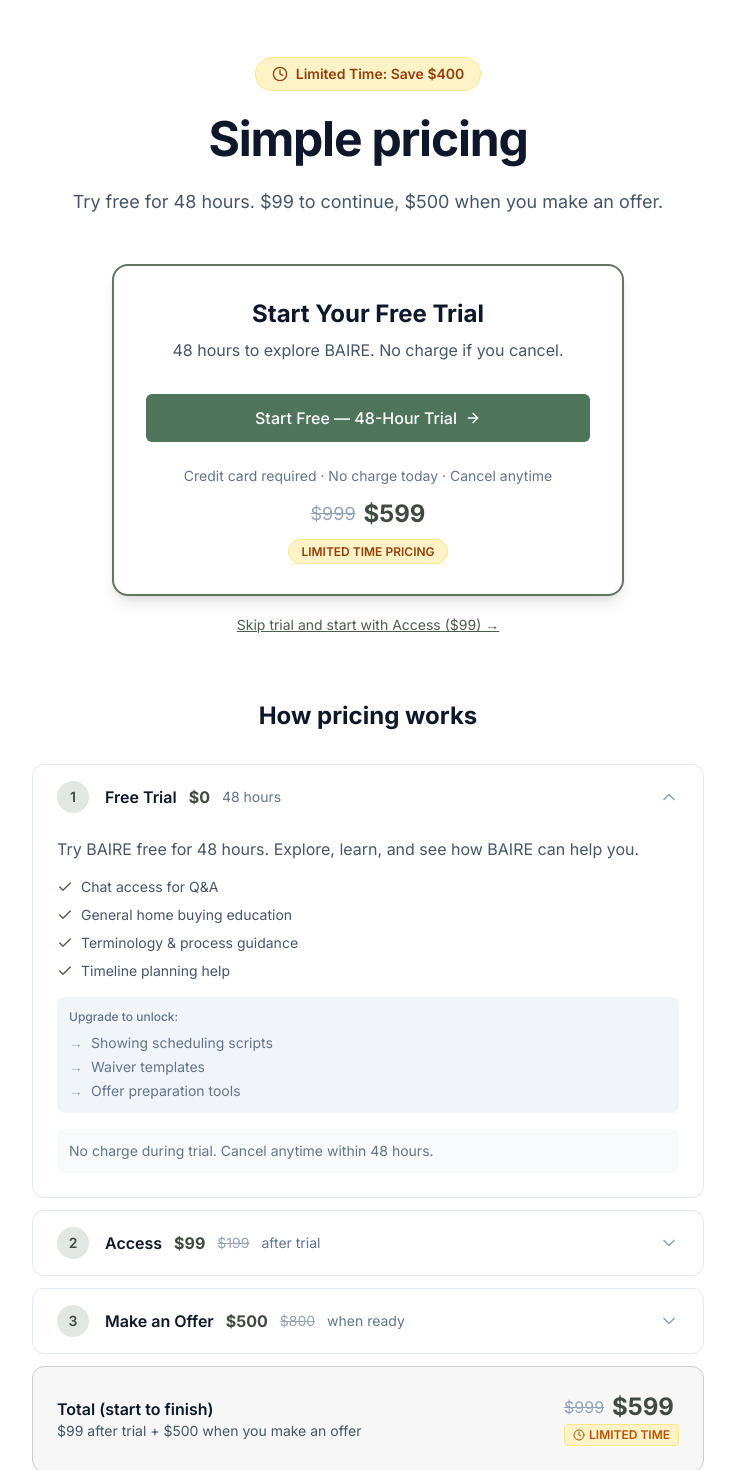
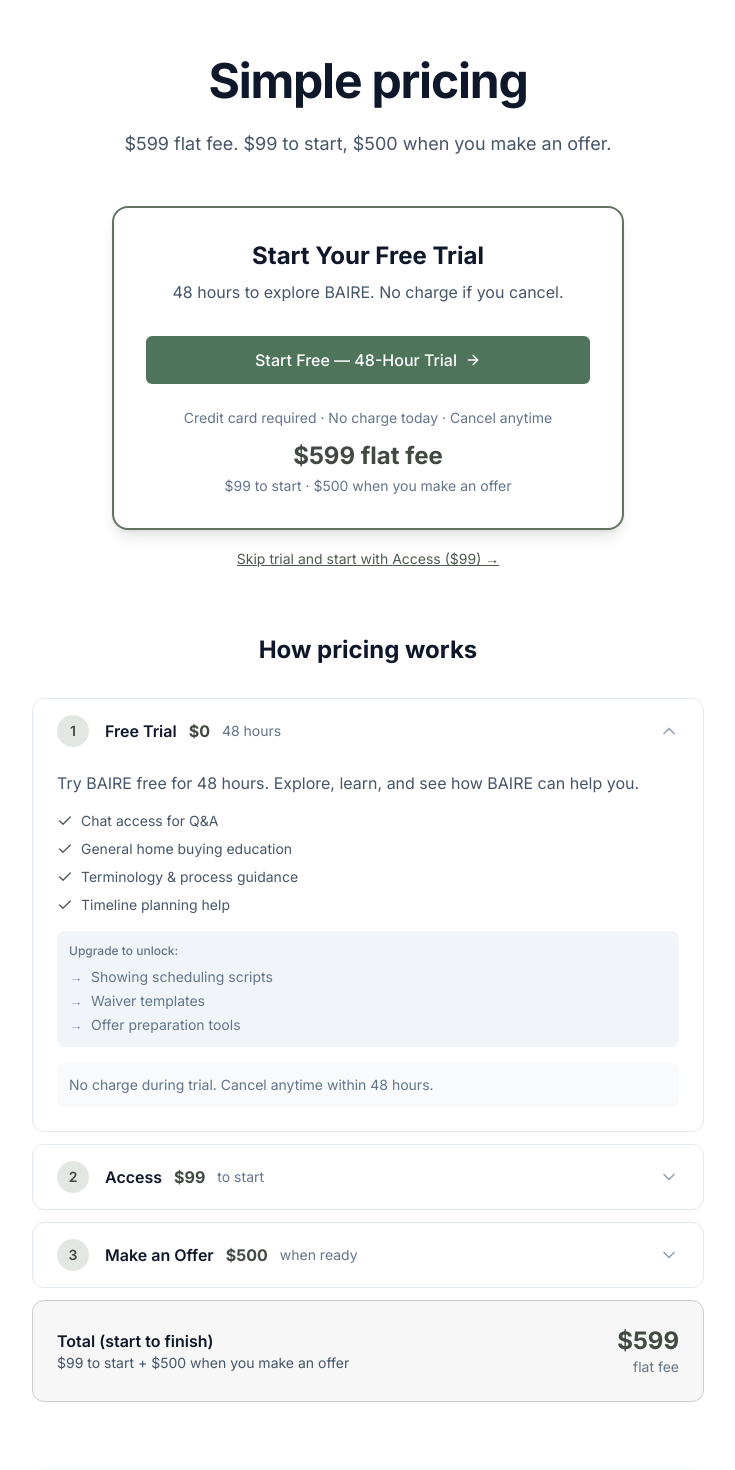
Before and after one commit to geoffbailey114/baireapp, a Next.js app: page /pricing in a window 1280 px wide. Shown: the part 120-1590 px from the top of the page, without its empty margins (272-1007 px from the left). Built offline with nearby package versions, Linux system fonts and the light colour scheme.

Commit message:
fee homepage tweaks

```diff
--- a/app/pricing/page.tsx
+++ b/app/pricing/page.tsx
@@ -1,6 +1,6 @@
 import type { Metadata } from 'next'
 import Link from 'next/link'
-import { ArrowRight, Clock } from 'lucide-react'
+import { ArrowRight } from 'lucide-react'
 import { Button } from '@/components/ui/button'
 import { APP_NAME, APP_URL } from '@/lib/constants'
 import { PricingAccordion } from './pricing-accordion'
@@ -8,10 +8,10 @@
 
 export const metadata: Metadata = {
   title: 'Pricing',
-  description: `Start free with ${APP_NAME}. 48-hour trial, then $99 for Access, $500 when you make an offer. Limited time: $599 total (normally $999).`,
+  description: `Start free with ${APP_NAME}. 48-hour trial, then $99 to start, $500 when you make an offer. $599 flat fee total.`,
   openGraph: {
     title: `Pricing | ${APP_NAME}`,
-    description: "Start free. $99 after trial, $500 at offer. Limited time: $599 total (normally $999).",
+    description: "Start free. $99 to start, $500 when you make an offer. $599 flat fee.",
     url: `${APP_URL}/pricing`,
   },
 }
@@ -23,15 +23,11 @@
       <div className="container">
         {/* Header */}
         <div className="mx-auto max-w-2xl text-center mb-12">
-          <span className="inline-flex items-center gap-2 rounded-full bg-amber-100 px-4 py-1.5 text-sm font-semibold text-amber-800 mb-6 border border-amber-200">
-            <Clock className="h-4 w-4" />
-            Limited Time: Save $400
-          </span>
           <h1 className="text-4xl font-bold tracking-tight text-slate-900 sm:text-5xl">
             Simple pricing
           </h1>
           <p className="mt-6 text-lg text-slate-600 leading-relaxed">
-            Try free for 48 hours. $99 to continue, $500 when you make an offer.
+            $599 flat fee. $99 to start, $500 when you make an offer.
           </p>
         </div>
 
@@ -58,15 +54,12 @@
               <p className="text-sm text-slate-500 mb-3">
                 Credit card required · No charge today · Cancel anytime
               </p>
-              <div className="inline-flex items-center gap-2 text-sm">
-                <span className="text-slate-400 line-through text-lg">$999</span>
-                <span className="text-sage-700 font-bold text-2xl">$599</span>
+              <div className="text-sage-700 font-bold text-2xl">
+                $599 flat fee
               </div>
-              <div className="mt-2">
-                <span className="bg-amber-100 text-amber-800 px-3 py-1 rounded-full text-xs font-semibold border border-amber-200">
-                  LIMITED TIME PRICING
-                </span>
-              </div>
+              <p className="text-sm text-slate-500 mt-1">
+                $99 to start · $500 when you make an offer
+              </p>
             </div>
           </div>
 
--- a/app/pricing/pricing-accordion.tsx
+++ b/app/pricing/pricing-accordion.tsx
@@ -1,7 +1,7 @@
 'use client'
 
 import { useState } from 'react'
-import { ChevronDown, Check, Clock } from 'lucide-react'
+import { ChevronDown, Check } from 'lucide-react'
 
 const pricingSteps = [
   {
@@ -27,8 +27,7 @@
     id: 'access',
     title: 'Access',
     price: '$99',
-    priceNote: 'after trial',
-    fullPrice: '$199',
+    priceNote: 'to start',
     description: 'Continue using BAIRE after your trial. Unlock showing tools and keep learning.',
     features: [
       'Everything in Trial, plus:',
@@ -45,7 +44,6 @@
     title: 'Make an Offer',
     price: '$500',
     priceNote: 'when ready',
-    fullPrice: '$800',
     description: "When you're ready to make an offer, unlock full offer preparation and closing support.",
     features: [
       'Everything in Access, plus:',
@@ -58,7 +56,7 @@
       'Final walkthrough prep',
       'Closing day checklist',
     ],
-    note: 'One-time payment. Includes everything through closing.',
+    note: 'One-time payment. BAIRE stays with you through closing.',
   },
 ]
 
@@ -88,9 +86,6 @@
                 <div className="flex items-center gap-3">
                   <span className="font-semibold text-slate-900">{step.title}</span>
                   <span className="text-sage-700 font-bold">{step.price}</span>
-                  {step.fullPrice && (
-                    <span className="text-slate-400 text-sm line-through">{step.fullPrice}</span>
-                  )}
                   <span className="text-slate-500 text-sm">{step.priceNote}</span>
                 </div>
               </div>
@@ -139,17 +134,11 @@
         <div className="flex items-center justify-between">
           <div>
             <span className="font-semibold text-slate-900">Total (start to finish)</span>
-            <p className="text-sm text-slate-600">$99 after trial + $500 when you make an offer</p>
+            <p className="text-sm text-slate-600">$99 to start + $500 when you make an offer</p>
           </div>
           <div className="text-right">
-            <div className="flex items-center gap-2">
-              <span className="text-slate-400 line-through">$999</span>
-              <span className="text-2xl font-bold text-sage-700">$599</span>
-            </div>
-            <span className="inline-flex items-center gap-1 text-xs text-amber-700 font-semibold bg-amber-100 px-2 py-0.5 rounded border border-amber-200">
-              <Clock className="h-3 w-3" />
-              LIMITED TIME
-            </span>
+            <span className="text-2xl font-bold text-sage-700">$599</span>
+            <p className="text-sm text-slate-500">flat fee</p>
           </div>
         </div>
       </div>
--- a/app/signup/page.tsx
+++ b/app/signup/page.tsx
@@ -216,9 +216,8 @@
         {/* Pricing summary */}
         <div className="mt-4 p-3 bg-slate-50 rounded-lg text-center">
           <p className="text-xs text-slate-600">
-            <span className="line-through text-slate-400">$999</span>{' '}
-            <span className="font-semibold text-sage-700">$599 total</span>{' '}
-            — $99 after trial + $500 at offer
+            <span className="font-semibold text-sage-700">$599 flat fee</span>{' '}
+            — $99 to start · $500 when you make an offer
           </p>
         </div>
       </div>
--- a/components/simple-pricing.tsx
+++ b/components/simple-pricing.tsx
@@ -63,17 +63,17 @@
               </h3>
 
               <div className="mb-6">
-                <p className="text-3xl font-bold text-sage-700">$599 total</p>
-                <p className="text-sage-600">limited-time price — regularly $999</p>
+                <p className="text-3xl font-bold text-sage-700">$599 flat fee</p>
+                <p className="text-sage-600">$99 to start · $500 when you make an offer</p>
               </div>
 
-              <div className="bg-white rounded-xl p-4 mb-6 border border-sage-200">
-                <p className="text-lg font-semibold text-sage-800">Only paid when you&apos;re ready to make an offer</p>
+              <div className="bg-white rounded-xl p-4 border border-sage-200">
+                <p className="text-slate-700">No commissions. No hidden fees. BAIRE stays with you through closing.</p>
               </div>
             </motion.div>
           </div>
 
-          {/* You keep the rest */}
+          {/* Unlimited offers */}
           <motion.div
             initial={{ opacity: 0, y: 20 }}
             whileInView={{ opacity: 1, y: 0 }}
@@ -82,10 +82,10 @@
             className="text-center mb-16"
           >
             <p className="text-2xl font-bold text-slate-900 mb-4">
-              You keep the rest.
+              Unlimited offers. Zero risk.
             </p>
             <p className="text-lg text-slate-600 max-w-2xl mx-auto">
-              That&apos;s thousands of dollars you don&apos;t give up — and leverage you can use to win.
+              Make as many offers as you need. No home? We refund — no questions asked.
             </p>
           </motion.div>
 
@@ -131,7 +131,7 @@
               </Link>
             </Button>
             <p className="mt-4 text-sm text-slate-500">
-              $599 when you make an offer · Regularly $999
+              $99 to start · $500 when you make an offer
             </p>
           </motion.div>
         </div>
```
